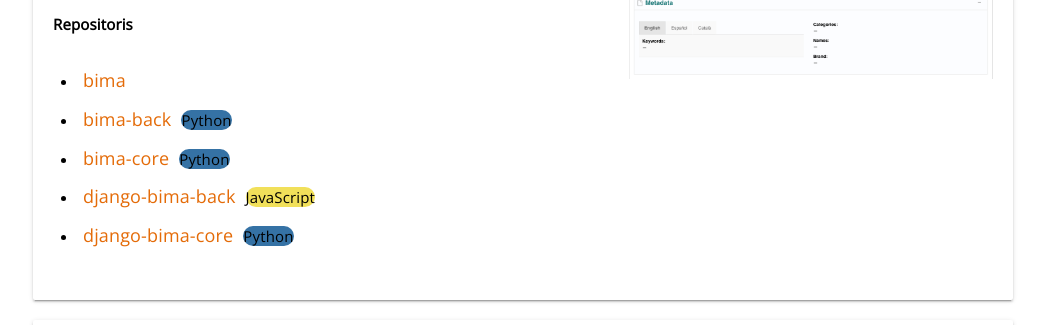
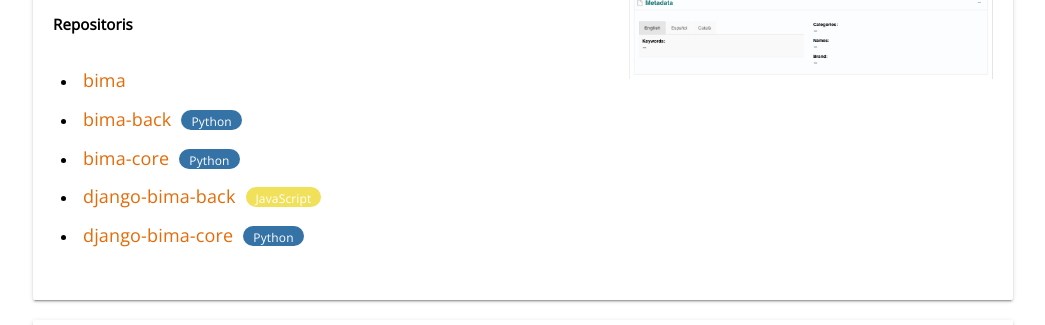
Before and after one commit to AjuntamentdeBarcelona/AjuntamentdeBarcelona.github.io, a Jekyll site: the page built from index.html, in a window 1280 px wide. Shown: the part 494-819 px from the top of the page, without its empty margins (117-1162 px from the left). Built offline with Jekyll 4.4.1, drawn with Linux system fonts in a browser that asks for light colours.

Commit message:
Update index.html

```diff
--- a/index.html
+++ b/index.html
@@ -18,16 +18,16 @@ layout: default
             </li>
 
             <li>
-              <a class="post-link" href="https://github.com/AjuntamentdeBarcelona/bima-back">bima-back</a><span class="box-python"><span class="text-gray">Python</span></span>
+              <a class="post-link" href="https://github.com/AjuntamentdeBarcelona/bima-back">bima-back</a><span class="box-python"><span class="text-box">Python</span></span>
             <li>
-              <a class="post-link" href="https://github.com/AjuntamentdeBarcelona/bima-core">bima-core</a><span class="box-python"><span class="text-gray">Python</span></span>
+              <a class="post-link" href="https://github.com/AjuntamentdeBarcelona/bima-core">bima-core</a><span class="box-python"><span class="text-box">Python</span></span>
             </li>
             <li>
-            <a class="post-link" href="https://github.com/AjuntamentdeBarcelona/django-bima-back">django-bima-back</a><span class="box-javascript"><span class="text-gray">JavaScript</span></span>
+            <a class="post-link" href="https://github.com/AjuntamentdeBarcelona/django-bima-back">django-bima-back</a><span class="box-javascript"><span class="text-box">JavaScript</span></span>
           </li>
 
           <li>
-            <a class="post-link" href="https://github.com/AjuntamentdeBarcelona/django-bima-core">django-bima-core</a><span class="box-python"><span class="text-gray">Python</span></span>
+            <a class="post-link" href="https://github.com/AjuntamentdeBarcelona/django-bima-core">django-bima-core</a><span class="box-python"><span class="text-box">Python</span></span>
           </li>
         </ul>
       </div>
```
